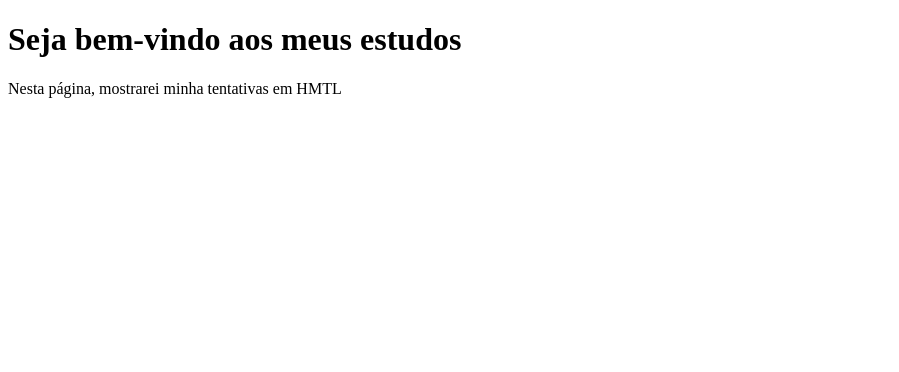
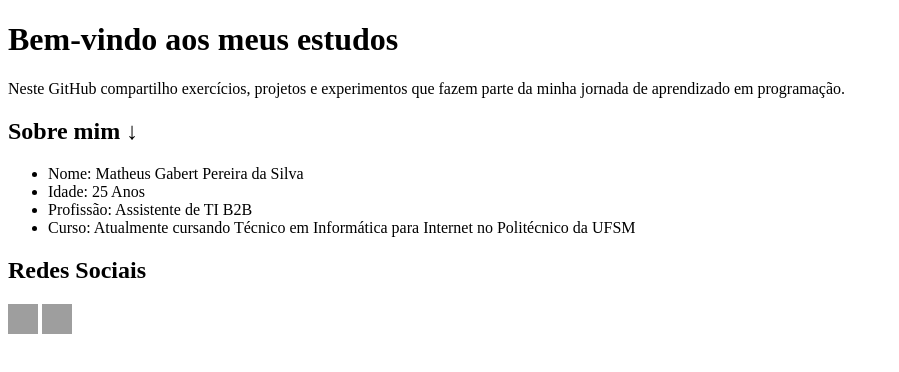
Before and after one commit to MatheusGabert/cartao-de-visitas, a plain HTML site: page docs/index.html in a window 1280 px wide. Shown: the whole page, without its empty margins (0-899 px from the left). Drawn offline with Linux system fonts and the light colour scheme; grey boxes are pictures that could not be loaded.

Commit message:
Add files via upload

```diff
--- a/docs/index.html
+++ b/docs/index.html
@@ -4,11 +4,28 @@
     <meta charset="UTF-8">
     <title>Estudos do Gabert</title>
 </head>
+
 <body>
 
-    <h1>Seja bem-vindo aos meus estudos</h1> <!-- tag de header do 1 ao 10-->
-        <p>Nesta página, mostrarei minha tentativas em HMTL</p>
+    <h1>Bem-vindo aos meus estudos</h1> <!-- tag de header do 1 ao 10-->
 
+        <p>Neste GitHub compartilho exercícios, projetos e experimentos que fazem parte da minha jornada de aprendizado em programação.</p> <!-- Paragrafo -->
+
+    <h2>Sobre mim ↓ </h2>
+
+    <ul> <!-- Lista não ordenada-->
+        <li>Nome: Matheus Gabert Pereira da Silva</li>
+        <li>Idade: 25 Anos </li>
+        <li>Profissão: Assistente de TI B2B</li>
+        <li>Curso: Atualmente cursando Técnico em Informática para Internet no Politécnico da UFSM </li>
+    </ul>
+
+    <h2>Redes Sociais</h2>
+
+    <a href="https://www.linkedin.com/in/%C2%A0matheus-gabert-a02930200/" target="_blank"><img src="https://upload.wikimedia.org/wikipedia/commons/c/ca/LinkedIn_logo_initials.png" width="30px" height="30px" alt="Linkedin Matheus Gabert"></a>
+
+    <a href="https://www.instagram.com/theusgabert/" target="_blank"><img src="https://upload.wikimedia.org/wikipedia/commons/a/a5/Instagram_icon.png" width="30px" height="30px" alt="Instagram theeusgabert"></a>
 
 </body>
+
 </html>
```
